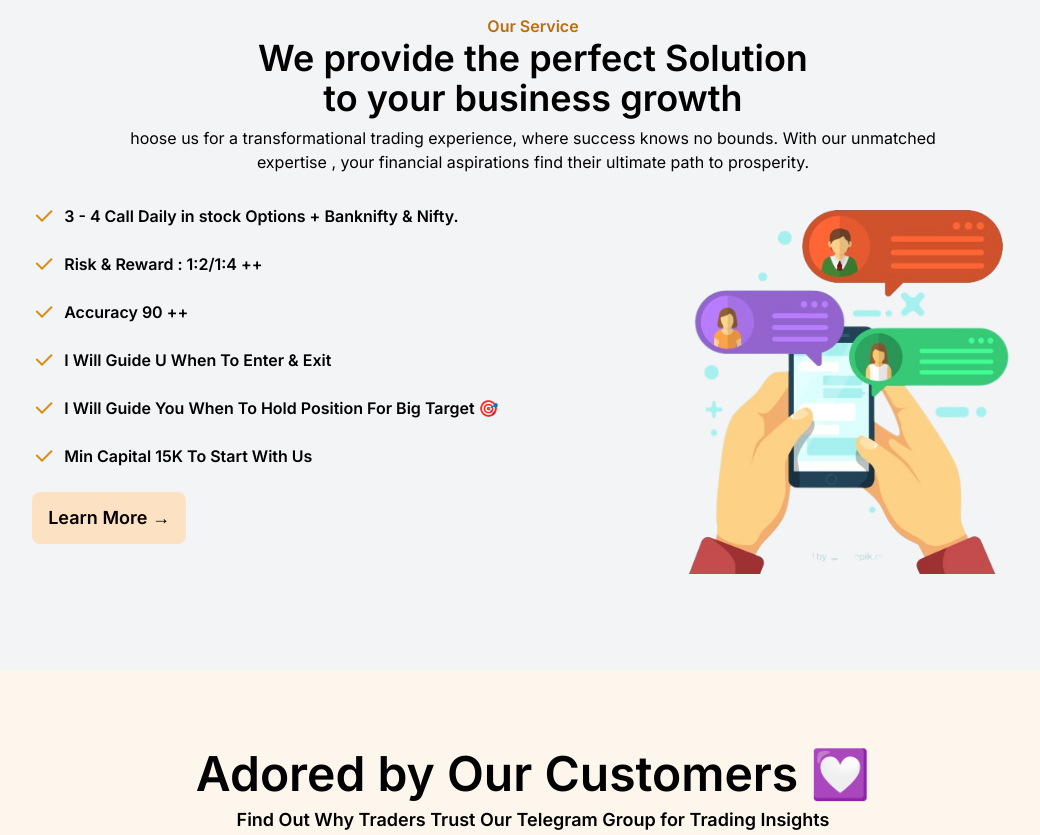
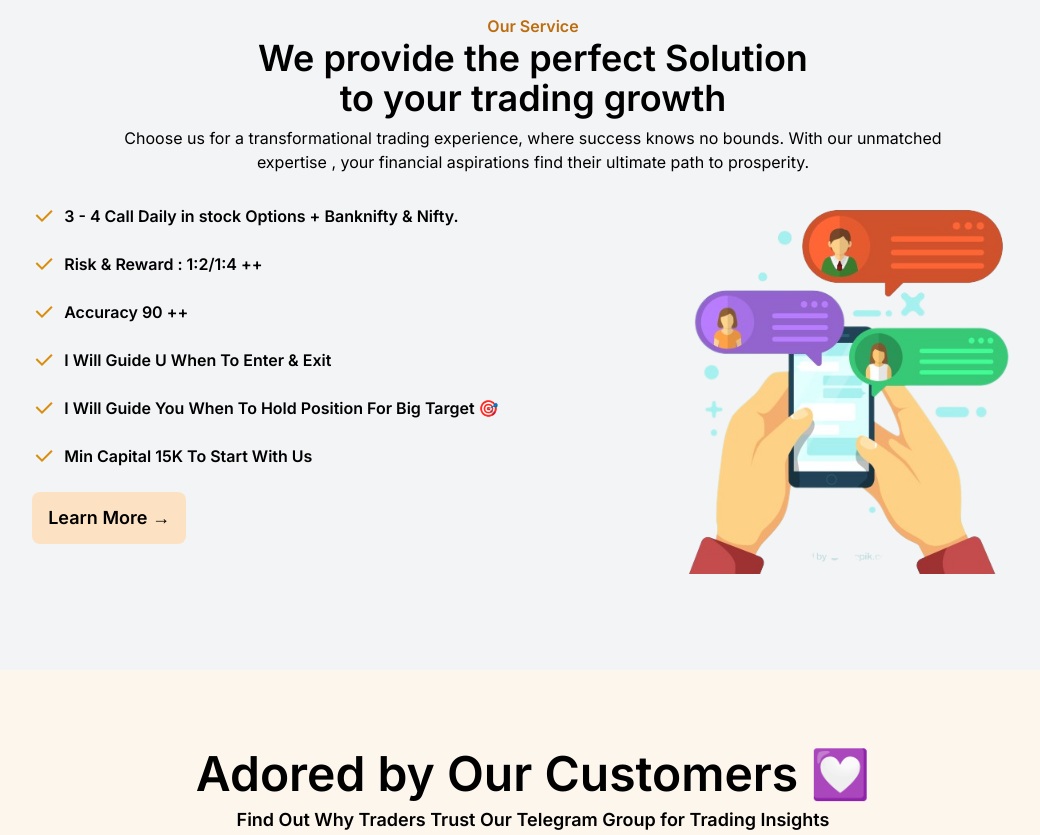
Before and after one commit to Paddyislw/big-bull-academy, a Next.js app: page / in a window 1280 px wide. Shown: the part 2260-3095 px from the top of the page, without its empty margins (107-1147 px from the left). Built offline with nearby package versions, Linux system fonts and the light colour scheme; no server answers.

Commit message:
Update ServiceSection.jsx

```diff
--- a/components/Home/ServiceSection.jsx
+++ b/components/Home/ServiceSection.jsx
@@ -3,6 +3,8 @@ import React from "react";
 import Group from "../../mocks/Group.png";
 import check from "../../utils/svg/check.svg";
 import { useInView } from "react-intersection-observer";
+import Link from "next/link";
+import { TELEGRAM_LINK } from "@/utils/constant";
 
 const ServiceSection = () => {
   const { ref, inView } = useInView({ triggerOnce: true, threshold: 0.2 });
@@ -10,10 +12,10 @@ const ServiceSection = () => {
     <div className="layout py-24">
       <p className="text-primaryDark font-semibold text-center ">Our Service</p>
       <p className="text-4xl font-semibold text-center">
-        We provide the perfect Solution <br /> to your business growth
+        We provide the perfect Solution <br /> to your trading growth
       </p>
       <p className="text-center mt-2">
-        hoose us for a transformational trading experience, where success knows
+        Choose us for a transformational trading experience, where success knows
         no bounds. With our unmatched <br className="md:hidden" />
         expertise , your financial aspirations find their ultimate path to
         prosperity.
@@ -33,13 +35,13 @@ const ServiceSection = () => {
               <p className="font-semibold">{item}</p>
             </div>
           ))}
-          <button className="bg-primaryLight py-3 px-4 rounded-lg text-lg font-semibold">
-            Learn More →
-          </button>
+          <Link href={TELEGRAM_LINK} target="_blank" className="block">
+            <button className="bg-primaryLight py-3 px-4 rounded-lg text-lg font-semibold">
+              Learn More →
+            </button>
+          </Link>
         </div>
-        <div
-          className={inView ? "animate-scale leafBox-2" : "notVisible"}
-        >
+        <div className={inView ? "animate-scale leafBox-2" : "notVisible"}>
           <Image src={Group} alt="" className="w-[400px] md:w-fit" />
         </div>
       </div>
```
